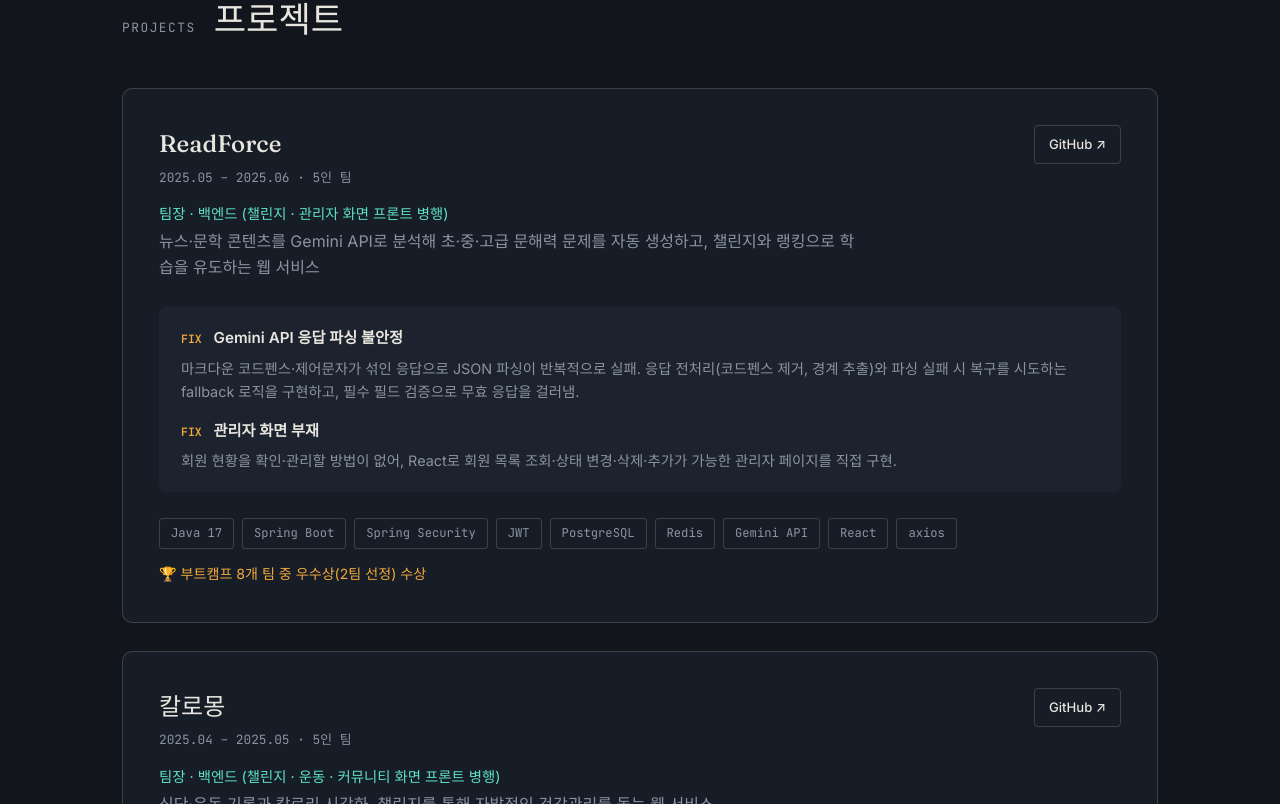
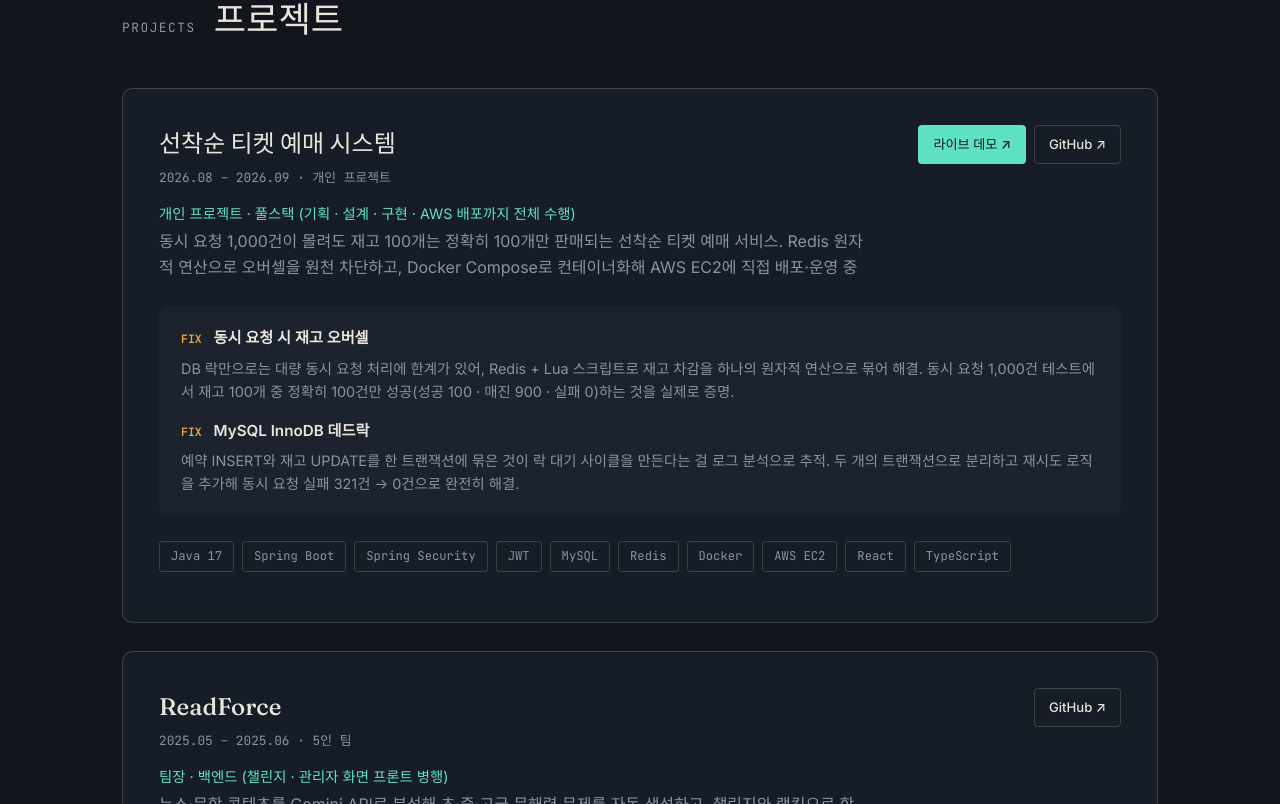
Before and after one commit to LeeHaNeal/my-portfolio, a React (Create React App) app: page / in a window 1280 px wide. Shown: the part 1796-2600 px from the top of the page. Built offline with nearby package versions, Linux system fonts and the light colour scheme.

Commit message:
포트폴리오에 선착순 티켓 예매 시스템 프로젝트 추가

```diff
--- a/src/App.css
+++ b/src/App.css
@@ -317,6 +317,12 @@
   margin-bottom: 6px;
 }
 
+.project-links {
+  display: flex;
+  gap: 8px;
+  flex-shrink: 0;
+}
+
 .project-card h3 {
   font-family: var(--font-display);
   font-size: 1.5rem;
--- a/src/components/Projects.js
+++ b/src/components/Projects.js
@@ -1,6 +1,30 @@
 import React from "react";
 
 const PROJECTS = [
+  {
+    name: "선착순 티켓 예매 시스템",
+    period: "2026.08 – 2026.09",
+    role: "개인 프로젝트 · 풀스택 (기획 · 설계 · 구현 · AWS 배포까지 전체 수행)",
+    team: "개인 프로젝트",
+    summary:
+      "동시 요청 1,000건이 몰려도 재고 100개는 정확히 100개만 판매되는 선착순 티켓 예매 서비스. Redis 원자적 연산으로 오버셀을 원천 차단하고, Docker Compose로 컨테이너화해 AWS EC2에 직접 배포·운영 중",
+    problems: [
+      {
+        title: "동시 요청 시 재고 오버셀",
+        detail:
+          "DB 락만으로는 대량 동시 요청 처리에 한계가 있어, Redis + Lua 스크립트로 재고 차감을 하나의 원자적 연산으로 묶어 해결. 동시 요청 1,000건 테스트에서 재고 100개 중 정확히 100건만 성공(성공 100 · 매진 900 · 실패 0)하는 것을 실제로 증명.",
+      },
+      {
+        title: "MySQL InnoDB 데드락",
+        detail:
+          "예약 INSERT와 재고 UPDATE를 한 트랜잭션에 묶은 것이 락 대기 사이클을 만든다는 걸 로그 분석으로 추적. 두 개의 트랜잭션으로 분리하고 재시도 로직을 추가해 동시 요청 실패 321건 → 0건으로 완전히 해결.",
+      },
+    ],
+    stack: ["Java 17", "Spring Boot", "Spring Security", "JWT", "MySQL", "Redis", "Docker", "AWS EC2", "React", "TypeScript"],
+    github: "https://github.com/LeeHaNeal/ticket-reservation",
+    demo: "http://3.34.11.38",
+    note: null,
+  },
   {
     name: "ReadForce",
     period: "2025.05 – 2025.06",
@@ -66,6 +90,17 @@ function Projects() {
                   {p.period} · {p.team}
                 </p>
               </div>
+              <div className="project-links">
+                {p.demo && (
+                  <a
+                    className="btn btn-primary btn-sm"
+                    href={p.demo}
+                    target="_blank"
+                    rel="noreferrer"
+                  >
+                    라이브 데모 ↗
+                  </a>
+                )}
                 <a
                   className="btn btn-ghost btn-sm"
                   href={p.github}
@@ -74,6 +109,7 @@ function Projects() {
                 >
                   GitHub ↗
                 </a>
+              </div>
             </div>
 
             <p className="project-role">{p.role}</p>
```
Lines whose indentation alone changed are shown as unchanged.
